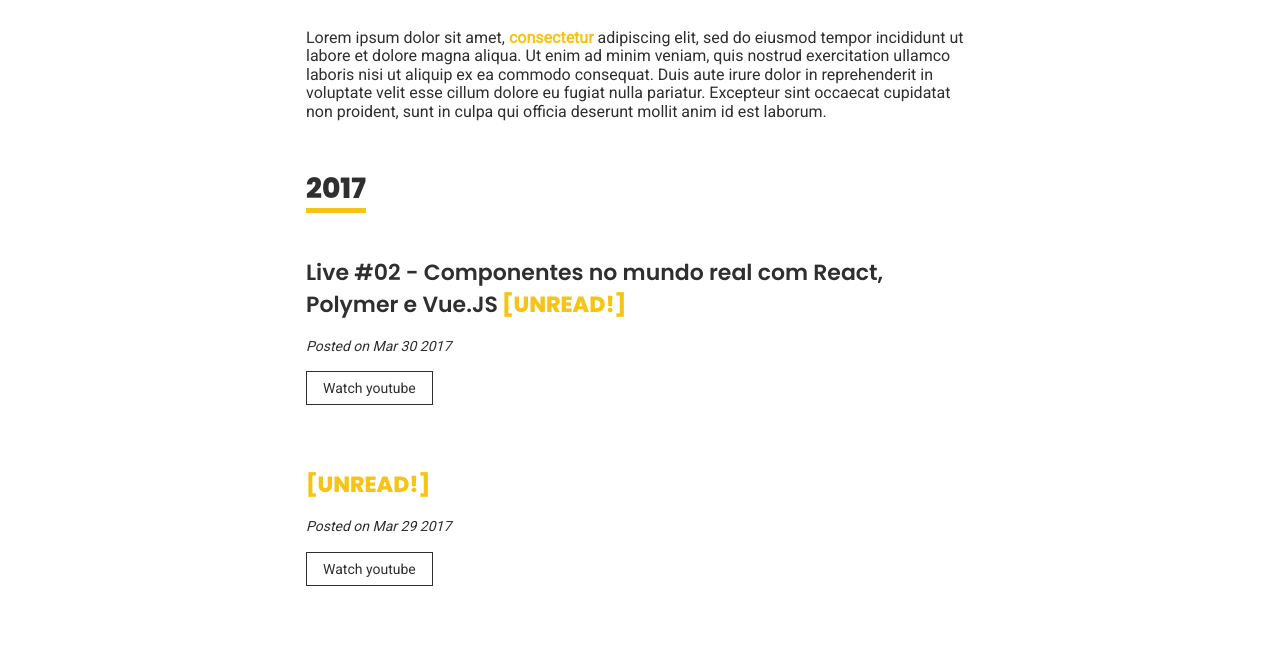
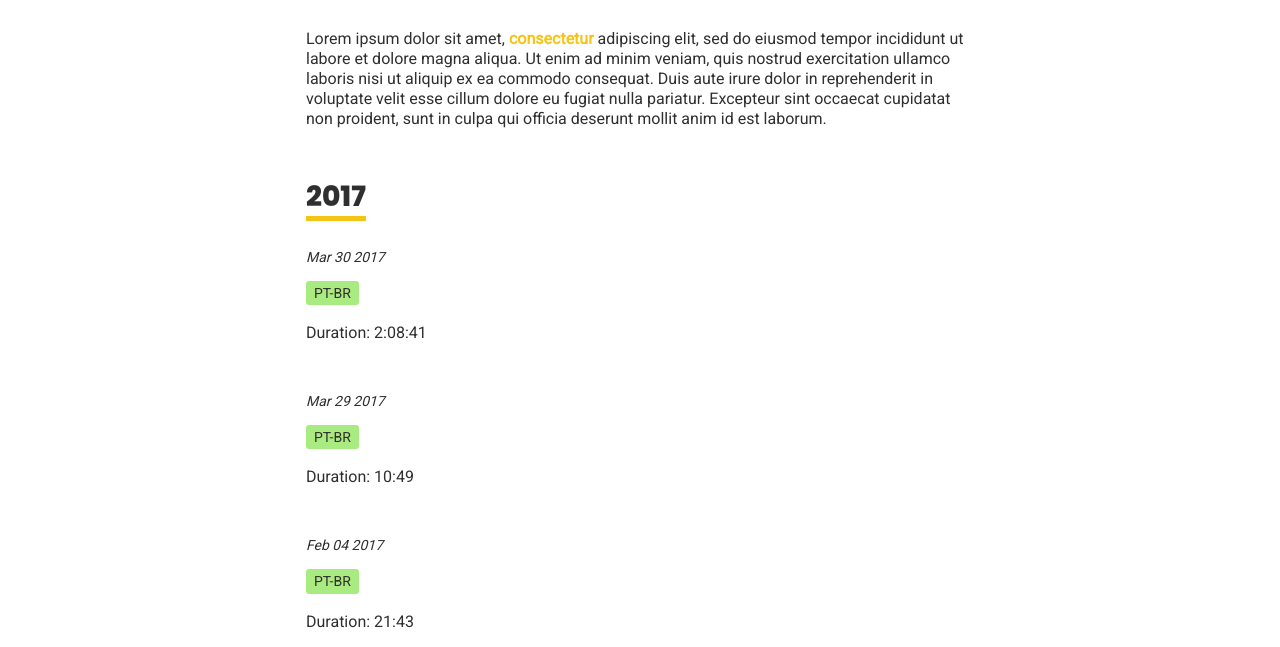
Before and after one commit to afonsopacifer/afonsopacifer.github.io, a Gatsby site: page /videos in a window 1280 px wide. Shown: the part 149-796 px from the top of the page. Built offline with nearby package versions, Linux system fonts and the light colour scheme; Gatsby itself is replaced by a stand-in of ours.

Commit message:
Improve list-box with new data types

```diff
--- a/src/atoms/button/button.css
+++ b/src/atoms/button/button.css
@@ -14,7 +14,6 @@
   font-size: 14px;
   font-family: 'Roboto', sans-serif;
   font-weight: 400;
-  /* text-transform: uppercase; */
   color: var(--primary-color, #2F2F2F);
   border: 1px solid var(--primary-color, #2F2F2F);
   transition: box-shadow .2s, opacity .2s;
--- a/src/atoms/date/date.css
+++ b/src/atoms/date/date.css
@@ -1,6 +1,7 @@
 .date {
+  display: block;
   font-family: 'Roboto', sans-serif;
-  margin: 0;
+  margin: 0 0 var(--primary-space, 8px) 0;
   font-weight: 400;
   font-style: italic;
   font-size: 14px;
--- a/src/atoms/headings/headings.css
+++ b/src/atoms/headings/headings.css
@@ -23,8 +23,16 @@
 .heading--lv3 {
   font-size: 22px;
   line-height: 32px;
+  padding: var(--primary-space, 8px) 0;
   font-family: 'Poppins', sans-serif;
   font-weight: 600;
+  display: flex;
+  align-items: center;
+}
+
+.heading__icon {
+  width: 24px;
+  margin-right: var(--primary-space, 8px);
 }
 
 .heading--underline {
--- /dev/null
+++ b/src/atoms/tag/tag.css
@@ -0,0 +1,20 @@
+.tag {
+  display: inline-block;
+  background-color: var(--secondary-color, #F5C416);
+  padding: 4px 8px;
+  color: var(--primary-color, #2F2F2F);
+  border-radius: 3px;
+  font-family: 'Roboto', sans-serif;
+  font-size: 14px;
+  font-weight: 400;
+  text-transform: uppercase;
+  margin: var(--primary-space, 8px) 0;
+}
+
+.tag--pt-br {
+  background-color: #a9eb80;
+}
+
+.tag--en {
+  background-color: #eb809b;
+}
--- a/src/atoms/text/text.css
+++ b/src/atoms/text/text.css
@@ -1,4 +1,5 @@
 .text {
+  display: block;
   box-sizing: border-box;
   font-family: 'Roboto', sans-serif;
   font-size: 16px;
@@ -6,6 +7,12 @@
   padding: var(--secondary-space, 16px) 0;
   font-weight: 400;
   color: var(--primary-color, #2F2F2F);
+  line-height: 20px;
+}
+
+.text--short {
+  padding: 0;
+  line-height: 24px;
 }
 
 .text--highlight {
--- a/src/bosons/helpers/renderLists.js
+++ b/src/bosons/helpers/renderLists.js
@@ -1,13 +1,22 @@
 import React from 'react';
-import ListBox from '../../molecules/list-box'
+import ListBox from '../../molecules/list-box';
 
 const renderList = (data, year) => data[year].map((item, i) => (
   <ListBox
-    title = { item.name }
-    readStatus = { false }
+    title = { item.title }
     date = { item.date }
-    link = { item.link }
-    href = { item.url }
+    url = { item.url }
+    lang = { item.lang }
+    platform = { item.platform }
+    description = { item.description }
+    tech = { item.tech }
+    slides = { item.slides }
+    video = { item.video }
+    attendees = { item.attendees }
+    local = { item.local }
+    event = { item.event }
+    icon = { item.icon }
+    time = { item.time }
     key = { i }
   />
 ));
--- a/src/molecules/list-box/index.js
+++ b/src/molecules/list-box/index.js
@@ -2,33 +2,105 @@ import React from 'react';
 import Link from '../../atoms/link/';
 import '../../atoms/headings/headings.css';
 import '../../atoms/date/date.css';
+import '../../atoms/text/text.css';
+import '../../atoms/tag/tag.css';
 import './list-box.css';
+import BrazilFlag from '../../assets/icons/brazil-flag.svg';
+import ColombiaFlag from '../../assets/icons/colombia-flag.svg';
 
 const ListBox = ({
   title,
-  readStatus,
   date,
-  link,
-  href,
+  url,
+  lang,
+  platform,
+  description,
+  slides,
+  video,
+  attendees,
+  local,
+  event,
+  icon,
+  time,
   }) => {
 
-  const $readMessage = readStatus ? null : <strong className = 'text--highlight'> [UNREAD!] </strong>;
+  let currentFlag;
+
+  if(icon === 'brazil') {
+    currentFlag = <BrazilFlag className = 'heading__icon' />
+  }
+
+  if(icon === 'colombia') {
+    currentFlag = <ColombiaFlag className = 'heading__icon' />
+  }
 
   return (
 
     <article className = 'list-box'>
 
-      <h3 className = 'heading heading--lv3'>
-        { title }
-        { $readMessage }
-      </h3>
+      {
+        event &&
+        <h3 className = 'heading heading--lv3'>
+          { currentFlag } { event }
+        </h3>
+      }
 
-      <small className = 'date'>
-        Posted on { date }
-      </small>
+      {
+        date &&
+        <small className = 'date'>
+          { date }
+        </small>
+      }
+
+      { lang &&
+        <span className = {`tag tag--${lang}`}>
+          { lang }
+        </span>
+      }
+
+      <div className = 'list-box__body'>
+
+        {
+          title &&
+          <small className = 'text text--short'>
+            Theme: { title }
+          </small>
+        }
+
+        {
+          attendees &&
+          <small className = 'text text--short'>
+            Attendance: ≈ { attendees }
+          </small>
+        }
+
+        {
+          local &&
+          <small className = 'text text--short'>
+            Local: { local }
+          </small>
+        }
+
+        {
+          time &&
+          <small className = 'text text--short'>
+            Duration: { time }
+          </small>
+        }
+
+      {
+        description &&
+        <p className = 'text text--short'>
+          { description }
+        </p>
+      }
+
+      </div>
 
       <div className = 'list-box__footer'>
-        <Link href = { href }> { link } </Link>
+        { platform && <Link href = { url }> Available on { platform } </Link> }
+        { slides && <Link href = { slides }> Slides </Link> }
+        { video && <Link href = { video }> Video </Link> }
       </div>
 
     </article>
--- a/src/molecules/list-box/list-box.css
+++ b/src/molecules/list-box/list-box.css
@@ -3,6 +3,10 @@
   margin: var(--secondary-space, 16px) 0;
 }
 
+.list-box__body {
+  padding:  var(--primary-space, 8px) 0;
+}
+
 .list-box__footer {
-  margin:  var(--secondary-space, 16px) 0;
+  margin:  var(--primary-space, 8px) 0;
 }
--- a/src/templates/default-layout/default-layout.css
+++ b/src/templates/default-layout/default-layout.css
@@ -30,6 +30,13 @@
 }
 
 .default-layout__article {
+  width: 100%;
   display: flex;
   flex-wrap: wrap;
 }
+
+.default-layout__footer {
+  width: 100%;
+  text-align: center;
+  padding: var(--secondary-space) 0;
+}
```
Also changed, not shown: src/assets/icons/brazil-flag.svg (added), src/assets/icons/colombia-flag.svg (added).
